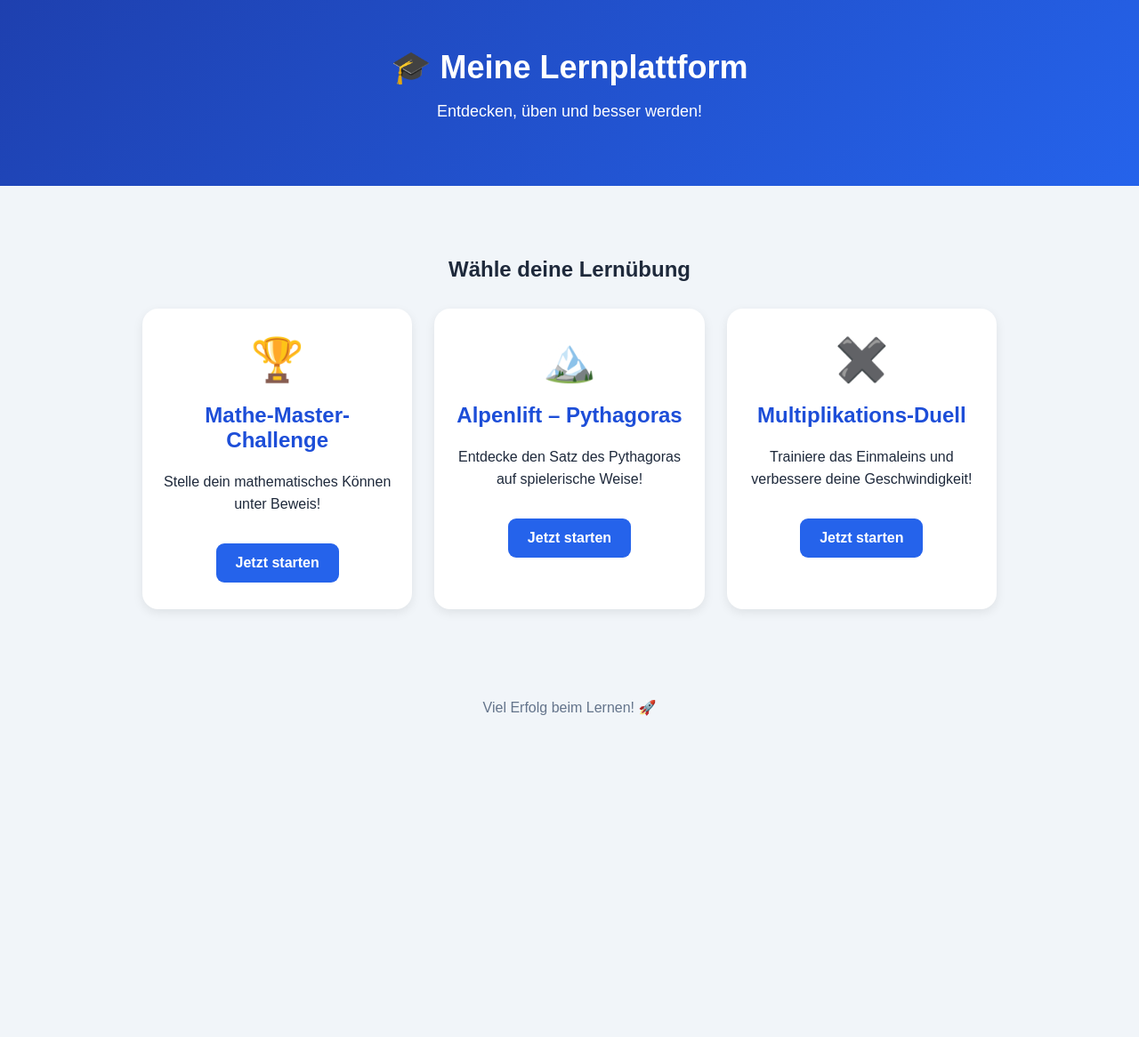
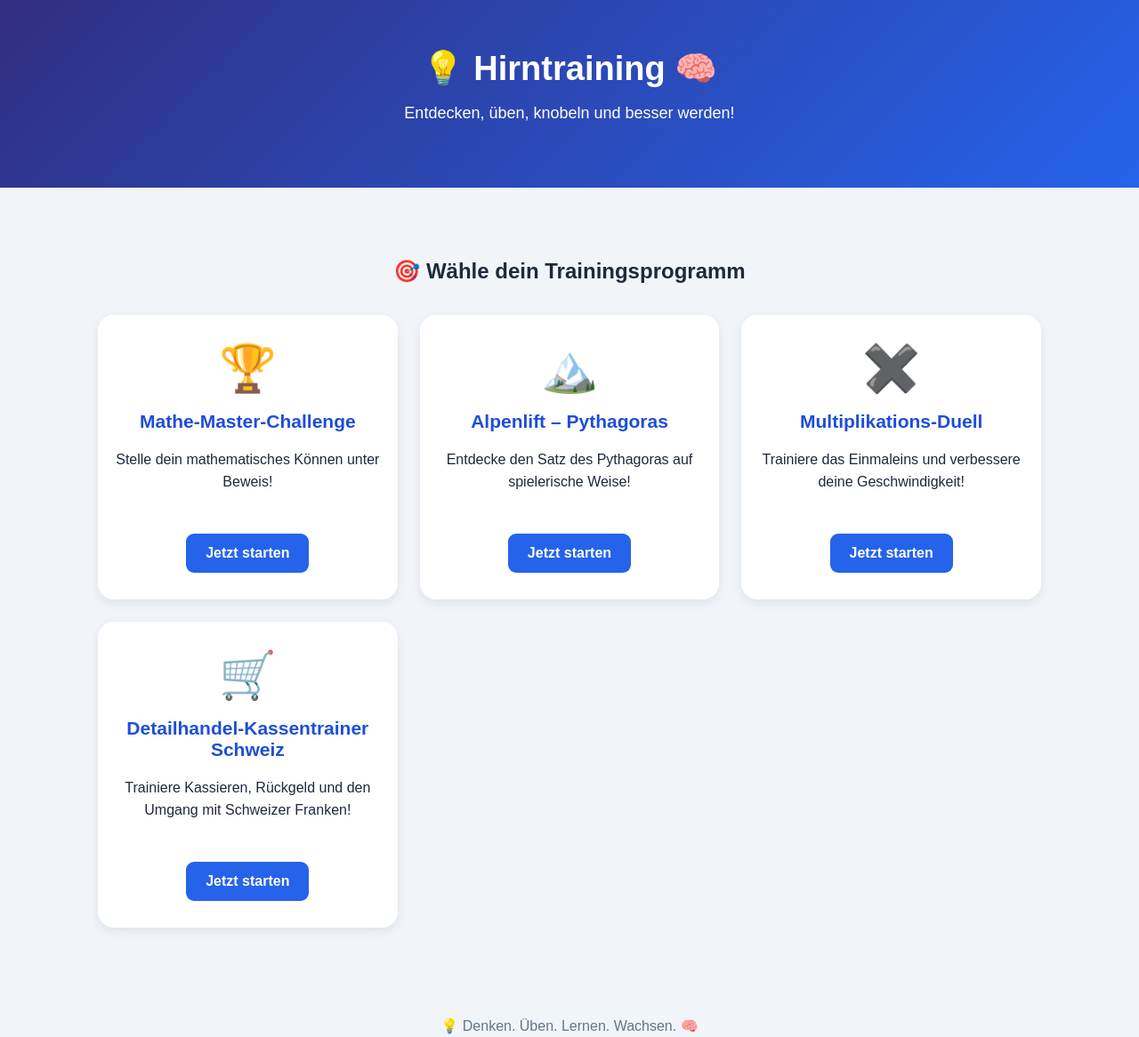
Before and after one commit to robinpezzoli/Lernplattform, a plain HTML site: page index.html in a window 1280 px wide. Shown: the whole page at 89% size. Before the commit the page ends 846 px from the top, so only its background shows below. Drawn offline with Linux system fonts and the light colour scheme.

Commit message:
Update title and content for learning platform

```diff
--- a/index.html
+++ b/index.html
@@ -5,7 +5,7 @@
     <meta charset="UTF-8">
     <meta name="viewport" content="width=device-width, initial-scale=1.0">
 
-    <title>Meine Lernplattform</title>
+    <title>💡 Hirntraining 🧠</title>
 
     <style>
         * {
@@ -20,14 +20,14 @@
         }
 
         header {
-            background: linear-gradient(135deg, #1e40af, #2563eb);
+            background: linear-gradient(135deg, #312e81, #2563eb);
             color: white;
             text-align: center;
             padding: 55px 20px;
         }
 
         header h1 {
-            font-size: 36px;
+            font-size: 38px;
             margin: 0 0 15px;
         }
 
@@ -36,9 +36,14 @@
         }
 
         main {
-            max-width: 1000px;
+            max-width: 1100px;
             margin: 40px auto;
             padding: 20px;
+        }
+
+        main > h2 {
+            text-align: center;
+            margin-bottom: 35px;
         }
 
         .karten {
@@ -54,24 +59,26 @@
             border-radius: 18px;
             text-align: center;
             box-shadow: 0 4px 12px rgba(0,0,0,0.08);
-            transition: transform 0.2s;
+            transition: transform 0.2s, box-shadow 0.2s;
         }
 
         .karte:hover {
             transform: translateY(-5px);
+            box-shadow: 0 8px 20px rgba(0,0,0,0.13);
         }
 
         .symbol {
-            font-size: 48px;
+            font-size: 52px;
         }
 
         .karte h2 {
             color: #1d4ed8;
+            font-size: 21px;
         }
 
         .karte p {
             line-height: 1.6;
-            min-height: 50px;
+            min-height: 65px;
         }
 
         .button {
@@ -100,18 +107,17 @@
 <body>
 
 <header>
-    <h1>🎓 Meine Lernplattform</h1>
-    <p>Entdecken, üben und besser werden!</p>
+    <h1>💡 Hirntraining 🧠</h1>
+    <p>Entdecken, üben, knobeln und besser werden!</p>
 </header>
 
 <main>
 
-    <h2 style="text-align:center; margin-bottom:30px;">
-        Wähle deine Lernübung
-    </h2>
+    <h2>🎯 Wähle dein Trainingsprogramm</h2>
 
     <div class="karten">
 
+        <!-- Mathe Master -->
         <div class="karte">
             <div class="symbol">🏆</div>
             <h2>Mathe-Master-Challenge</h2>
@@ -122,6 +128,7 @@
             </a>
         </div>
 
+        <!-- Pythagoras -->
         <div class="karte">
             <div class="symbol">🏔️</div>
             <h2>Alpenlift – Pythagoras</h2>
@@ -132,6 +139,7 @@
             </a>
         </div>
 
+        <!-- Multiplikation -->
         <div class="karte">
             <div class="symbol">✖️</div>
             <h2>Multiplikations-Duell</h2>
@@ -142,12 +150,23 @@
             </a>
         </div>
 
+        <!-- Detailhandel Kassentrainer -->
+        <div class="karte">
+            <div class="symbol">🛒</div>
+            <h2>Detailhandel-Kassentrainer Schweiz</h2>
+            <p>Trainiere Kassieren, Rückgeld und den Umgang mit Schweizer Franken!</p>
+            <a class="button"
+               href="Detailhandel_Kassentrainer_Schweiz.html">
+               Jetzt starten
+            </a>
+        </div>
+
     </div>
 
 </main>
 
 <footer>
-    <p>Viel Erfolg beim Lernen! 🚀</p>
+    <p>💡 Denken. Üben. Lernen. Wachsen. 🧠</p>
 </footer>
 
 </body>
```
